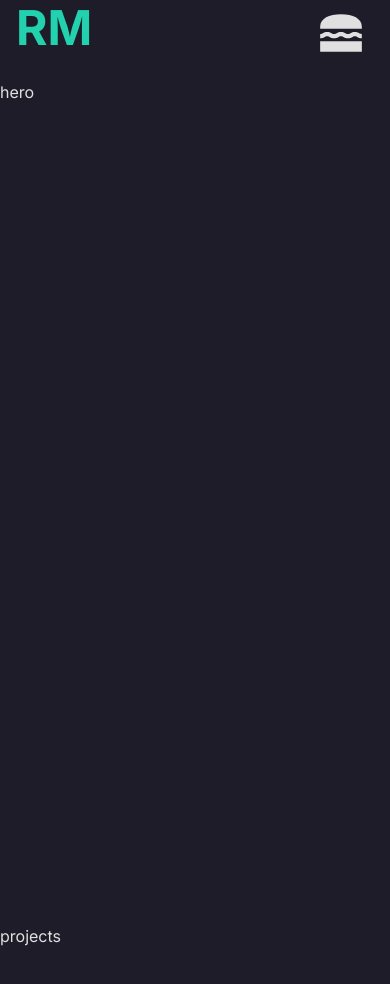
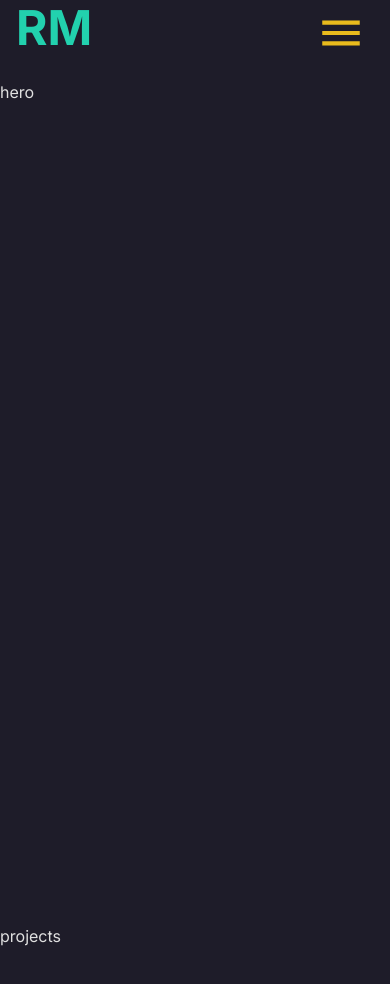
Before and after one commit to aramind/robin-mon-miranda-dev-portfolio, a React (Create React App) app: page / in a window 390 px wide. Shown: the top 984 px of the page. Built offline with nearby package versions, Linux system fonts and the light colour scheme; a web font is replaced by a local one.

Commit message:
feat: styling the nav menu for mobile

```diff
--- a/src/sections/navbar/NavLinksMobile.jsx
+++ b/src/sections/navbar/NavLinksMobile.jsx
@@ -15,7 +15,10 @@ const NavLinksMobile = ({ sections }) => {
     <>
       <IconButton onClick={(e) => setAnchorMenu(e.currentTarget)}>
         <HamburgerIcon
-          sx={{ fontSize: "50px", color: (theme) => theme.palette.white.main }}
+          sx={{
+            fontSize: "50px",
+            color: (theme) => theme.palette.secondary.main,
+          }}
         />{" "}
       </IconButton>
       <Menu
--- a/src/utils/muiIcons.js
+++ b/src/utils/muiIcons.js
@@ -1 +1 @@
-export { LunchDiningSharp as HamburgerIcon } from "@mui/icons-material";
+export { MenuSharp as HamburgerIcon } from "@mui/icons-material";
```
